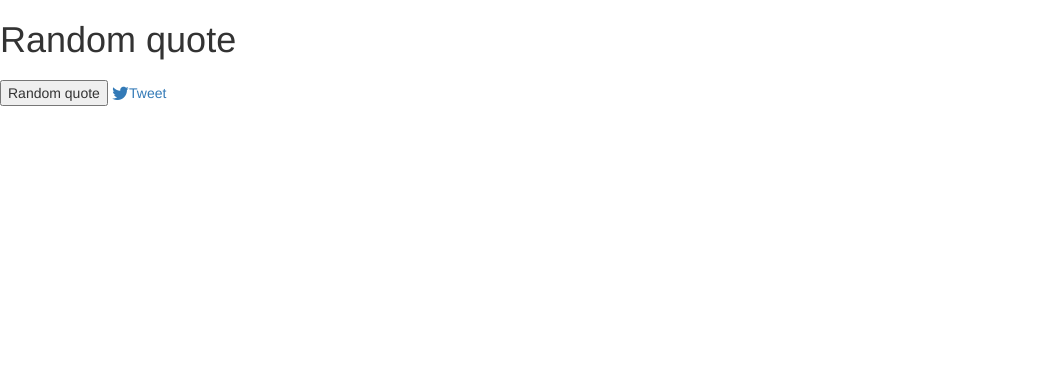
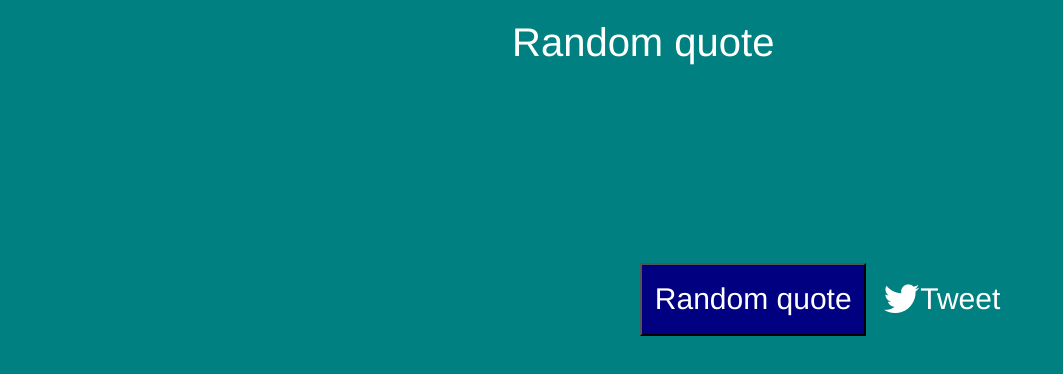
Before and after one commit to Zszywka/randomQuotes-SharingOnTwitt, a website: page index.html in a window 1280 px wide. Shown: the whole page, without its empty margins (0-1063 px from the left). Drawn offline with nearby package versions, Linux system fonts and the light colour scheme; no server answers.

Commit message:
Add style.css

```diff
--- a/sass/style.scss
+++ b/sass/style.scss
@@ -1,13 +1,42 @@
-#get-joke {
-  color: red;
-  font-size: 25px;
-  margin-left: 45%;
-  margin-top: 20%;
-  padding: 5px;
-  cursor: pointer;
+$colorText: #FFFFFF;
+$colorDetails: #000080;
+
+* {
+  background-color: 	#008080;
 }
+main {
+  header {
+  h1 {
+  font-size: 40px;
+  color: $colorText;
+  margin-left: 40%;
+  }
+  }
+  .box {
+    color: $colorText;
+    margin-left: 20%;
+    margin-top: 5%;
+    padding: 2%;
+    font-size: 40px;
+    text-transform: uppercase;
+  }
 
-#joke {
-  font-size: 35px;
-  margin: 5% 20%;
+  div {
+  button {
+    color: $colorText;
+    font-size: 30px;
+    margin-left: 50%;
+    margin-top: 5%;
+    padding: 1%;
+    background-color: $colorDetails;
+    &:hover {
+
+    }
+  }
+  a {
+    color: $colorText;
+    font-size: 30px;
+    padding:1%;
+  }
+  }
 }
```
Also changed, not shown: css/style.css, 1 other file.
